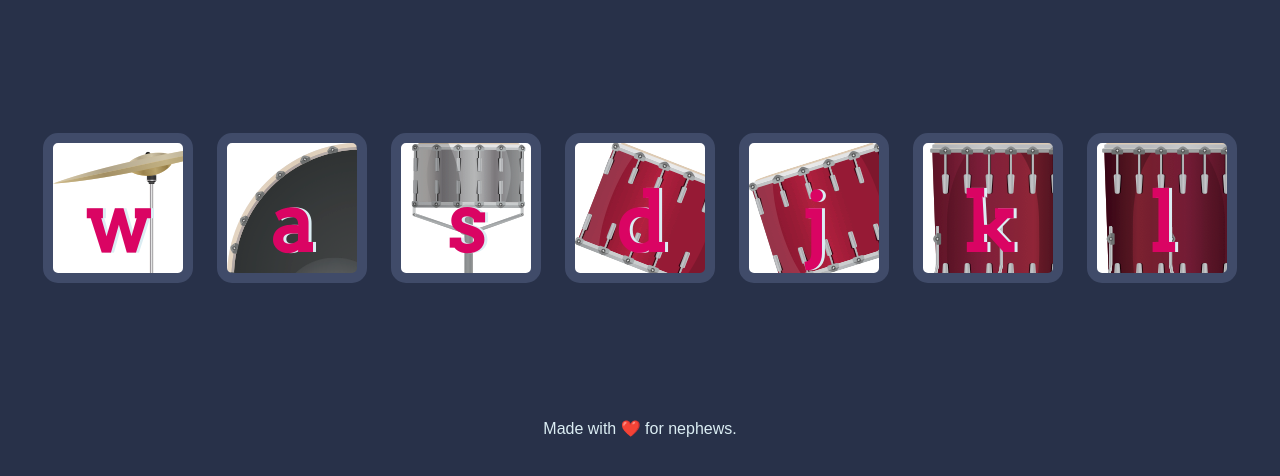
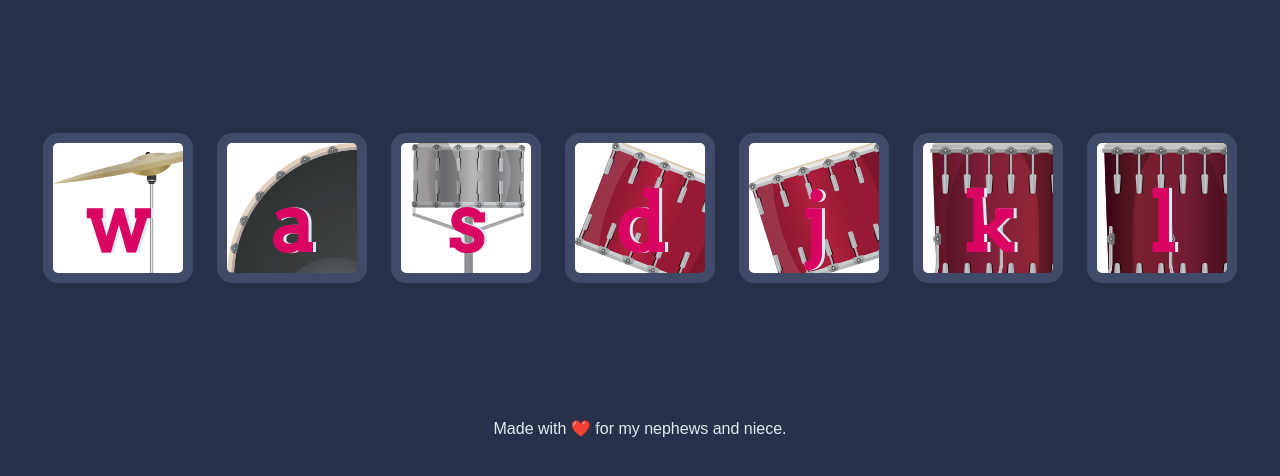
Before and after one commit to HamidSarkarwale/drum-kit, a plain HTML site: page index.html in a window 1280 px wide. Shown: the part 156-632 px from the top of the page. Drawn offline with Linux system fonts and the light colour scheme.

Commit message:
Update index.html

```diff
--- a/index.html
+++ b/index.html
@@ -23,7 +23,7 @@
 
 
   <footer>
-    Made with ❤️ for nephews.
+    Made with ❤️ for my nephews and niece.
   </footer>
   <script src="./index.js" ></script>
 </body>
```
